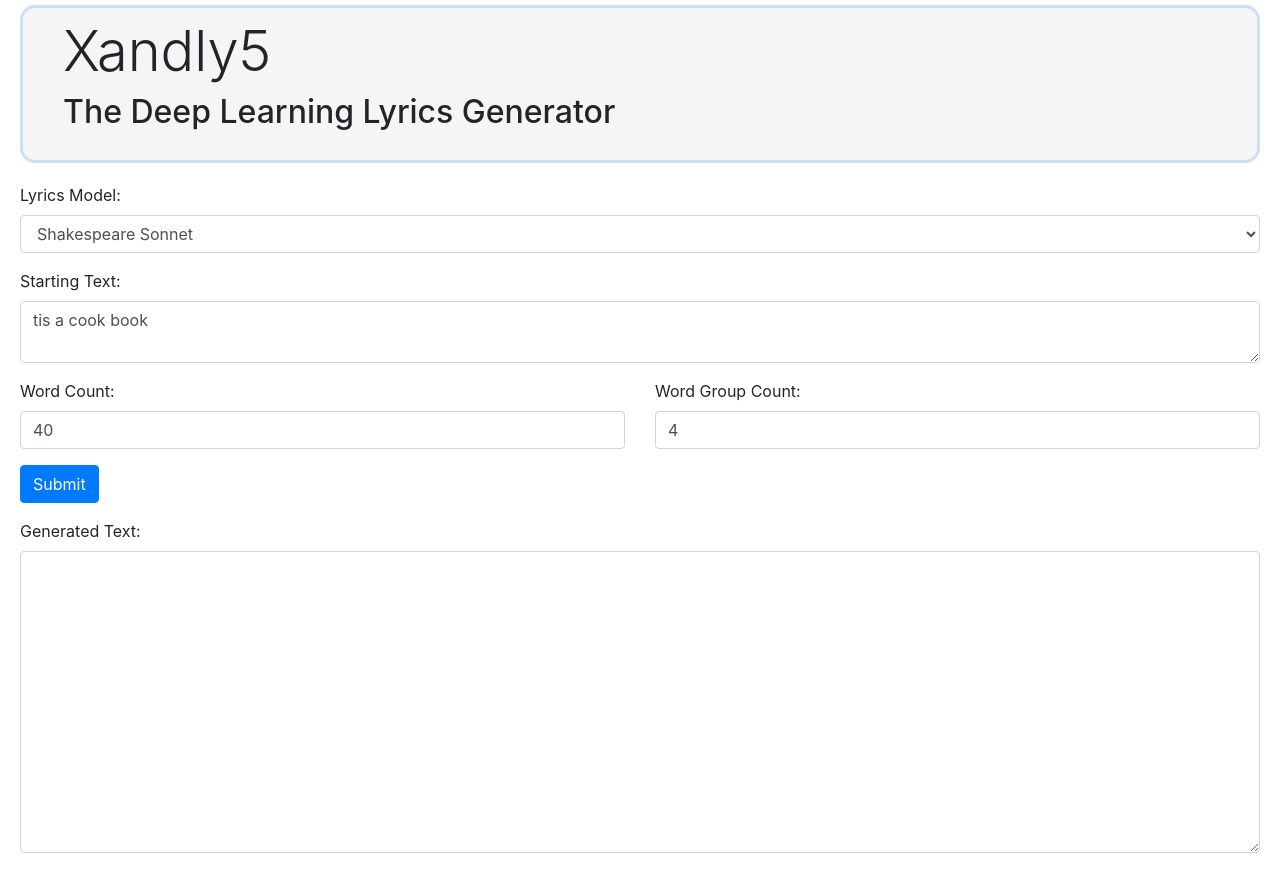
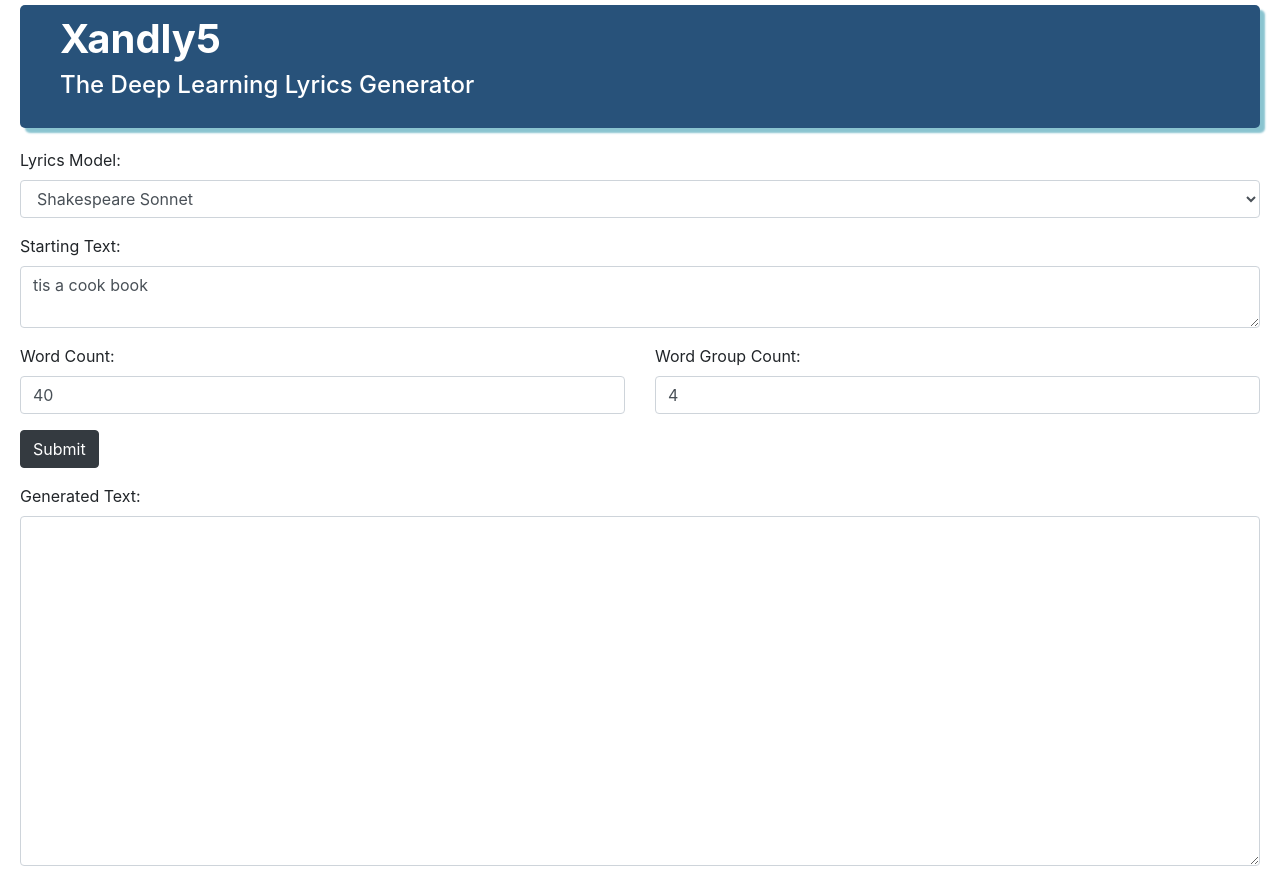
Before and after one commit to dreoporto/xandly5, a Flask app: page / in a window 1280 px wide. Before the commit the page ends 853 px from the top, so only its background shows below. Run offline with Flask 2, Linux system fonts and the light colour scheme; parts of the project's set-up code (start-up, migrations or seed data) failed here and were passed over; some libraries are stand-ins or nearby versions.

Commit message:
styling changes for page header font sizes and colors

```diff
--- a/xandly5/web/static/css/style.css
+++ b/xandly5/web/static/css/style.css
@@ -3,9 +3,18 @@ body {
 }
 
 .page-header {
-    border: 3px solid #cadef9;
     padding: 10px 0 20px 40px;
     margin: 0 0 20px 0;
-    border-radius: 15px;
-    background-color: whitesmoke;
+    border-radius: 5px;
+    background-color: #28527a;
+    color: white;
+    box-shadow: 5px 5px 2px #8ac4d0;
 }
+
+h1 {
+    font-weight:700;
+}
+
+h2 {
+    font-size:1.5em;
+}
--- a/xandly5/web/templates/index.html
+++ b/xandly5/web/templates/index.html
@@ -15,7 +15,7 @@
 
     <form>
         <div class="page-header container-fluid">
-            <h1 class="display-4">Xandly5</h1>
+            <h1>Xandly5</h1>
             <h2>The Deep Learning Lyrics Generator</h2>
         </div>
         <div class="form-group">
@@ -40,7 +40,7 @@
             </div>
         </div>
         <div class="form-group">
-            <button type="button" id="main_button" class="btn btn-primary">
+            <button type="button" id="main_button" class="btn btn-dark">
                 Submit
                 <span id="spinner" class="spinner-border spinner-border-sm d-none" role="status" aria-hidden="true"></span>
             </button>
@@ -50,7 +50,7 @@
         </div>
         <div class="form-group">
             <label for="generated_text">Generated Text:</label>
-            <textarea class="form-control" id="generated_text" rows="12"></textarea>
+            <textarea class="form-control" id="generated_text" rows="14"></textarea>
         </div>
     </form>
 
```
